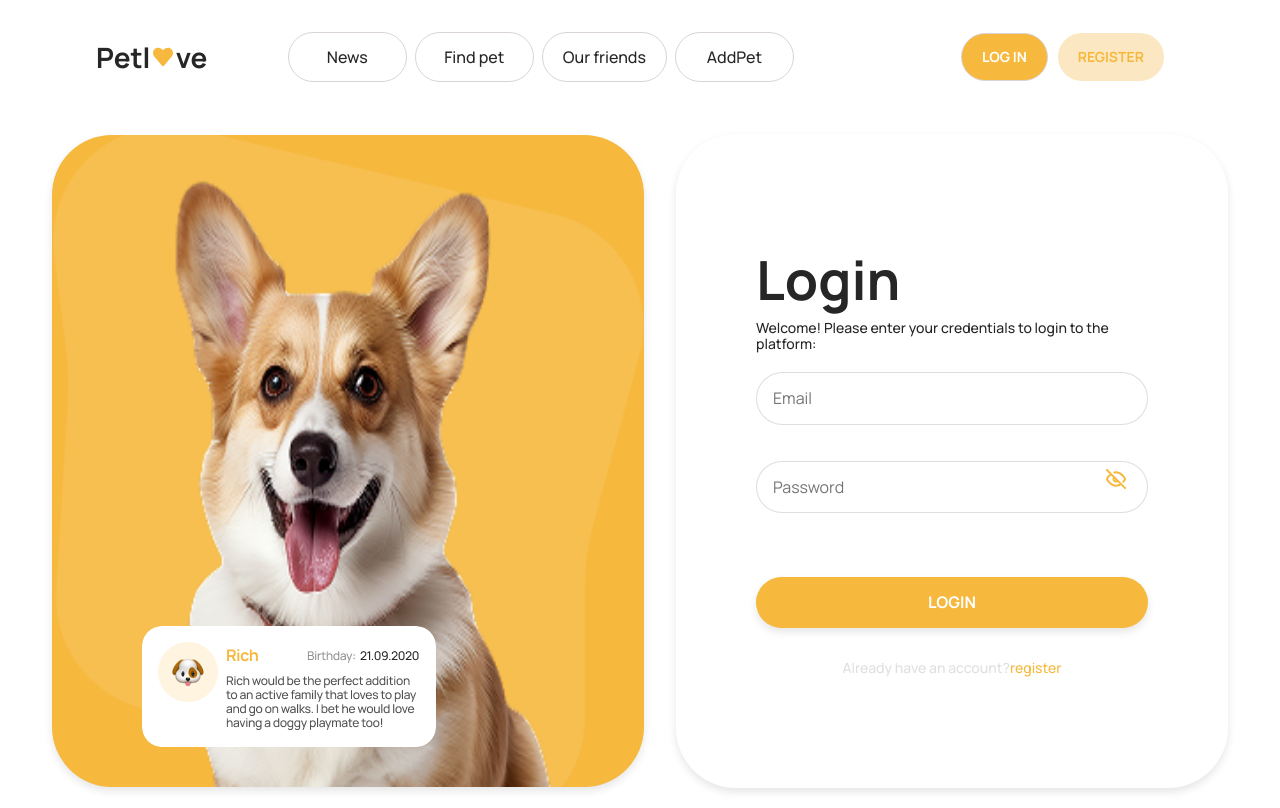
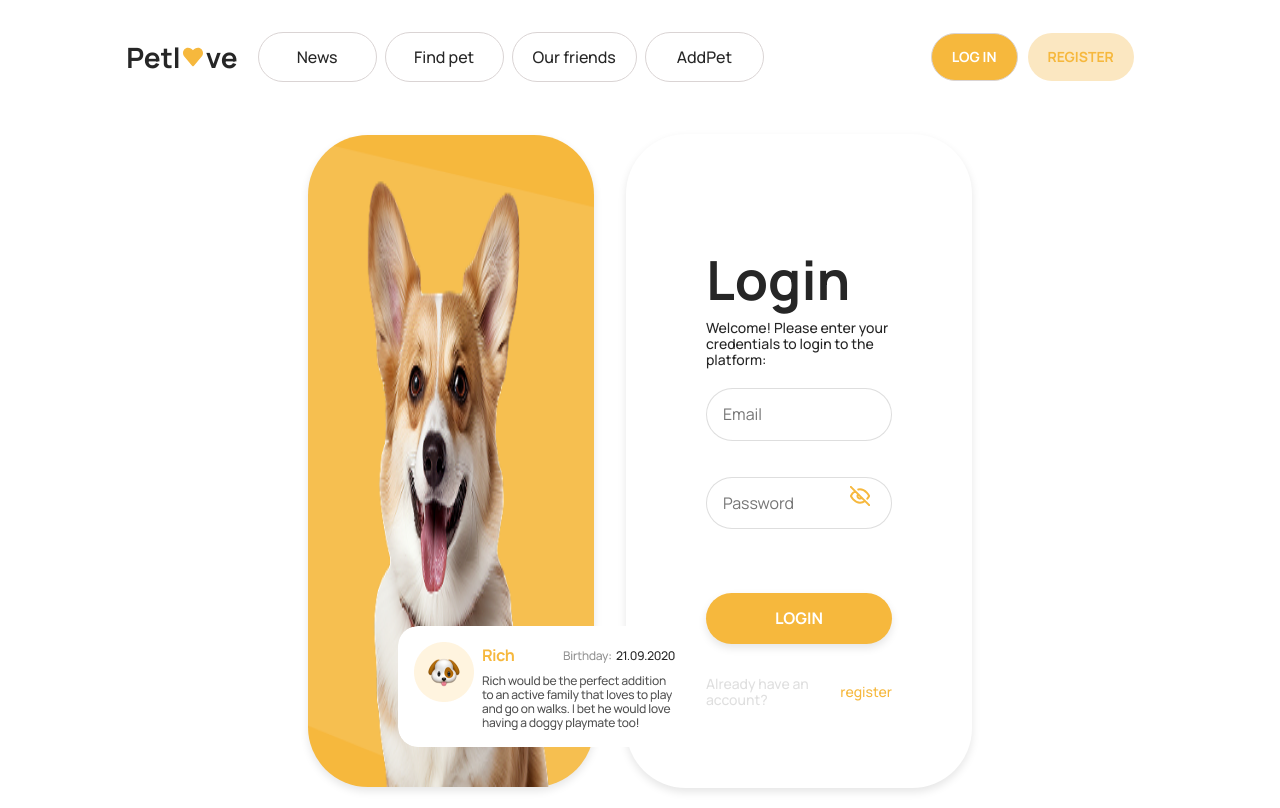
Before and after one commit to Olena457/love-pets, a React (Vite) app: page /login in a window 1280 px wide. Built offline with nearby package versions, Linux system fonts and the light colour scheme.

Commit message:
corected styles media pages

```diff
--- a/src/components/NoticesItem/NoticesItem.module.css
+++ b/src/components/NoticesItem/NoticesItem.module.css
@@ -2,7 +2,8 @@
   display: flex;
   flex-direction: column;
   align-items: center;
-  padding: 20px;
+  /* padding: 20px; */
+  padding: 20px 40px;
   border-radius: 16px;
   background-color: var(--white-color);
   box-shadow: 0px 4px 8px rgba(0, 0, 0, 0.1);
--- a/src/pages/LoginPage/LoginPage.module.css
+++ b/src/pages/LoginPage/LoginPage.module.css
@@ -9,7 +9,8 @@
 }
 @media screen and (min-width: 768px) {
   .pageLogin {
-    max-width: 704px;
+    /* max-width: 704px; */
+    width: 704px;
     gap: 32px;
   }
 }
@@ -31,7 +32,8 @@
 }
 @media screen and (min-width: 768px) {
   .containerLogin {
-    max-width: 704px;
+    /* max-width: 704px; */
+    width: 704px;
     height: 560px;
     border-radius: 60px;
     padding: 80px 140px 60px 140px;
--- a/src/pages/RegisterPage/RegisterPage.module.css
+++ b/src/pages/RegisterPage/RegisterPage.module.css
@@ -8,7 +8,8 @@
 }
 @media screen and (min-width: 768px) {
   .pageRegister {
-    max-width: 704px;
+    /* max-width: 704px; */
+    /* width: 704px; */
     gap: 16px;
   }
 }
@@ -30,7 +31,8 @@
 }
 @media screen and (min-width: 768px) {
   .container {
-    max-width: 704px;
+    /* max-width: 704px; */
+    /* width: 704px; */
     height: 560px;
     border-radius: 60px;
     padding: 30px 140px;
```
